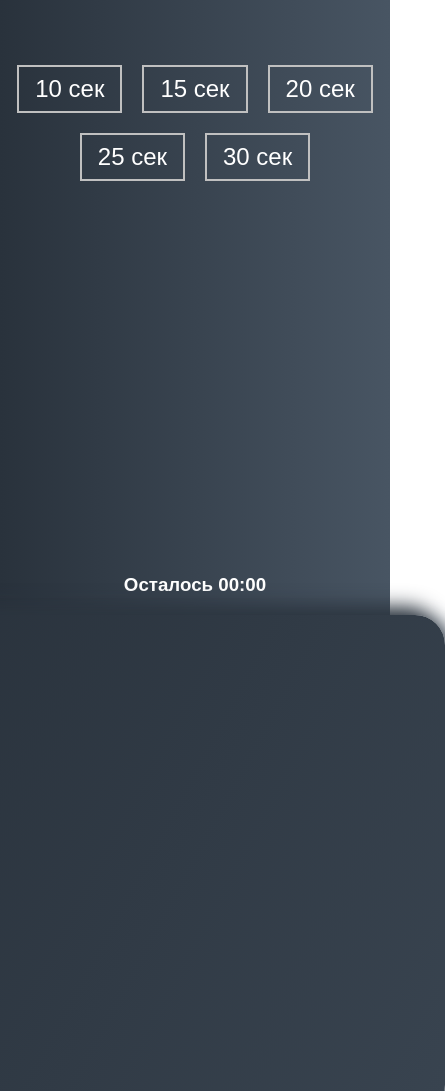
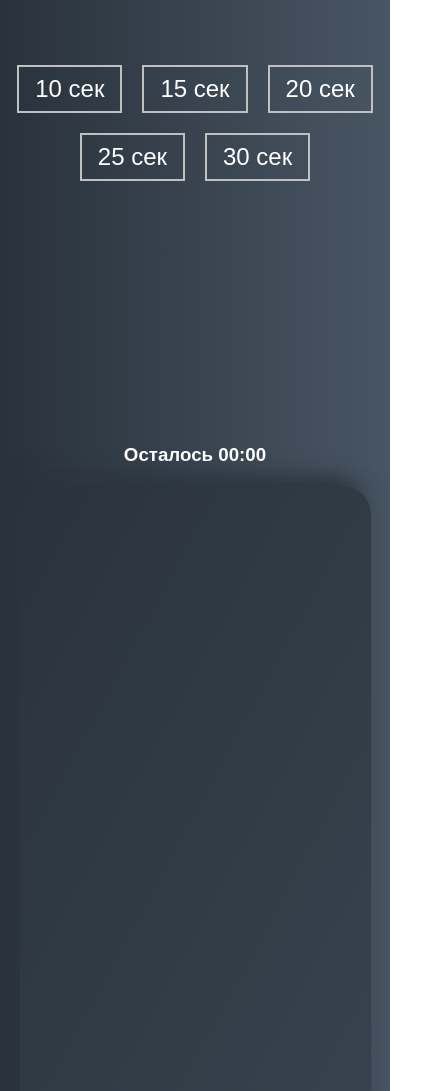
Before and after one commit to Pintelek/GameAim, a plain HTML site: page index.html in a window 390 px wide. Shown: the part 1275-2366 px from the top of the page, 445 px wide, since content can reach past the window. Drawn offline with Linux system fonts and the light colour scheme; a web font is replaced by a local one.

Commit message:
my commit

```diff
--- a/style.css
+++ b/style.css
@@ -146,3 +146,10 @@ h1 {
 .newStart:active{
   background: #323d49;
 }
+
+@media(max-width:800px){
+  .board{
+    width: 90vw;
+    height: 90vh;
+  }
+}
```
Also changed, not shown: script.js (line endings or trailing spaces).
